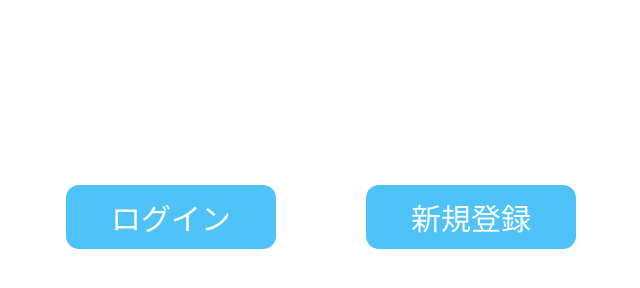
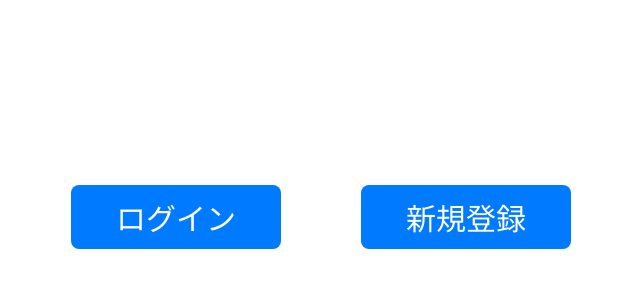
Before and after one commit to yamazaki-gumi/ubdcvote, a PHP site: page /gamen1.php in a window 1280 px wide. Shown: the part 295-583 px from the top of the page, without its empty margins (319-959 px from the left). Run offline with PHP 8.4, Linux system fonts and the light colour scheme; a user stored in the database is signed in.

Commit message:
レイアウトの変更です

```diff
--- a/deletekakunin.css
+++ b/deletekakunin.css
@@ -54,8 +54,9 @@ form {
    ボタン共通デザイン
 ================================= */
 .btndelete{
+    width: 230px;
     padding: 15px 40px;
-    font-size: 20px;
+    font-size: 25px;
     border: none;
     border-radius: 8px;
     cursor: pointer;
@@ -64,8 +65,9 @@ form {
 }
 
 .btncansel {
+    width: 230px;
     padding: 15px 40px;
-    font-size: 20px;
+    font-size: 25px;
     border: none;
     border-radius: 8px;
     cursor: pointer;
--- a/gamen1.css
+++ b/gamen1.css
@@ -11,7 +11,7 @@ body {
   position: absolute;
   top: 60%; /* 中央より下 */
   display: flex;
-  gap: 90px;
+  gap: 80px;
 }
 
 .btntoukou,
@@ -19,18 +19,18 @@ body {
   padding: 10px 45px;
   font-size: 30px;
   border: none;
-  border-radius: 13px;
+  border-radius: 8px;
   cursor: pointer;
 
 }
 
 .btntoukou {
-  background-color: #4FC3F7;
+  background-color: #007bff;
   color: white;
 }
 
 .btnback12 {
-  background-color: #4FC3F7;
+  background-color: #007bff;
   color: white;
 }
 h1 {
```
Also changed, not shown: setting.css (+16 -11 lines).
